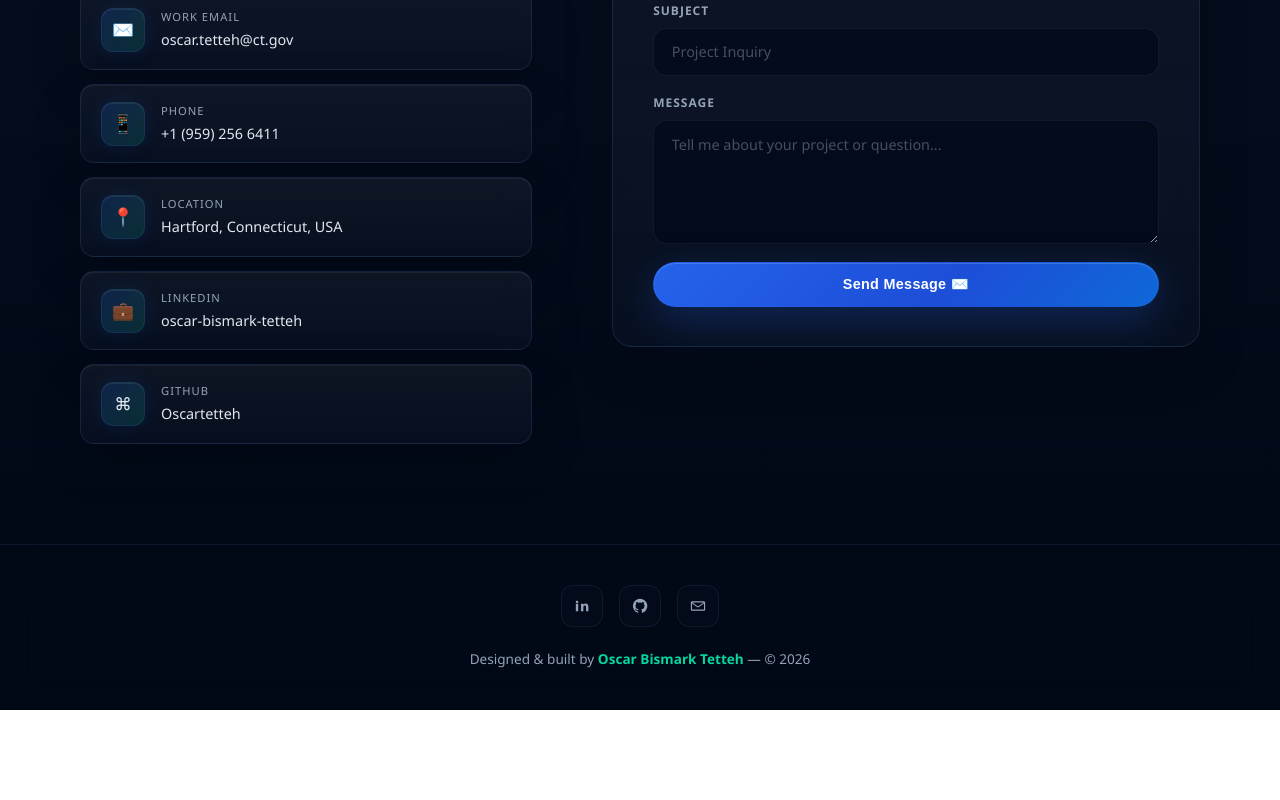
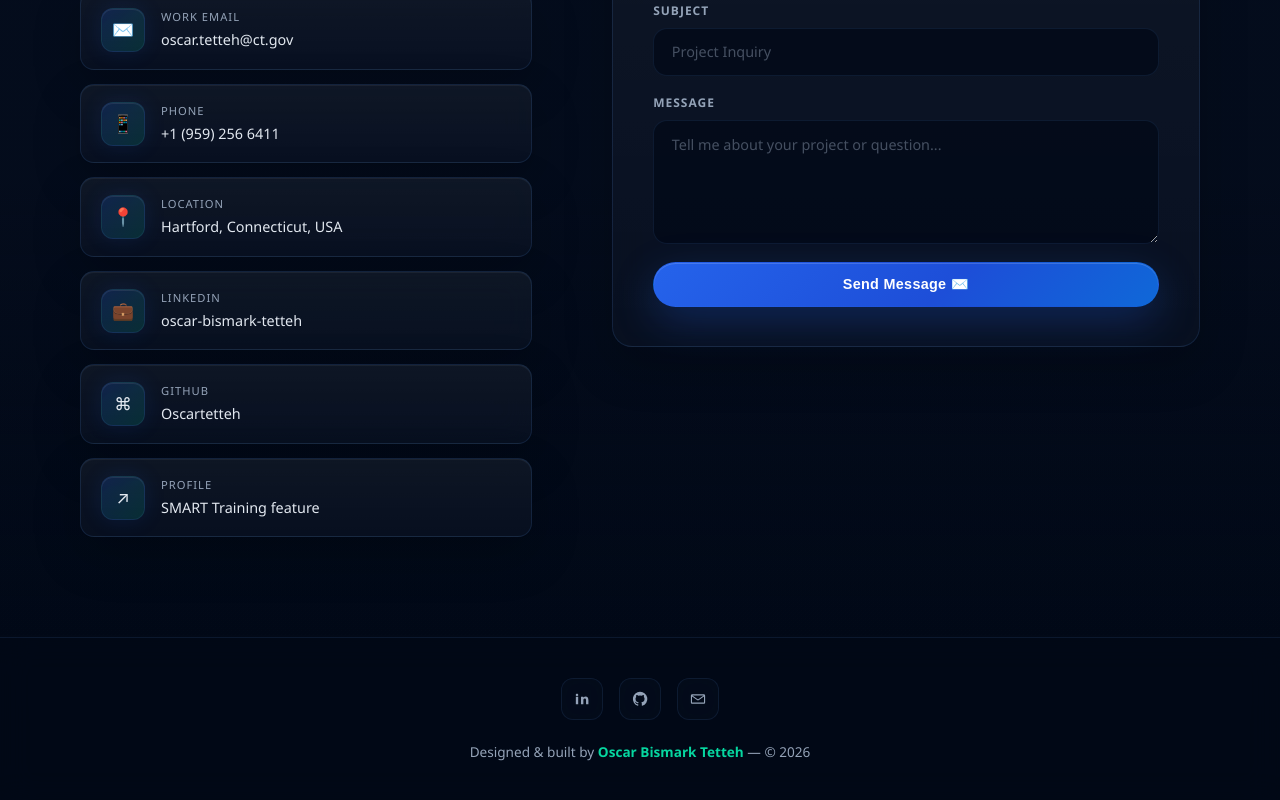
Before and after one commit to Oscartetteh/portfolio, a React (Vite) app: page / in a window 1280 px wide. Shown: the part 3804-4604 px from the top of the page. Before the commit the page ends 4514 px from the top, so only its background shows below. Built offline with nearby package versions, Linux system fonts and the light colour scheme.

Commit message:
Add external profile link

```diff
--- a/src/App.jsx
+++ b/src/App.jsx
@@ -2,6 +2,7 @@ import { useEffect, useMemo, useState } from 'react';
 
 const resumePdf = '/files/2026-05-22-Resume_Oscar_Tetteh.pdf';
 const profileImage = '/images/IMG_9525_1.jpg';
+const externalProfile = 'https://smart-training.ca/blog/2023/06/27/oscar-bismark-tetteh/';
 
 function LinkedInIcon() {
   return <svg viewBox="0 0 24 24" aria-hidden="true"><path d="M6.94 8.9H3.78v10.05h3.16V8.9ZM5.36 5.05c-1.02 0-1.69.67-1.69 1.54 0 .86.65 1.54 1.65 1.54h.02c1.04 0 1.68-.68 1.68-1.54-.02-.87-.64-1.54-1.66-1.54Zm5.32 13.9h3.16v-5.62c0-.3.02-.6.11-.82.24-.6.8-1.22 1.73-1.22 1.22 0 1.71.92 1.71 2.28v5.38h3.16v-5.75c0-3.08-1.65-4.51-3.85-4.51-1.8 0-2.58 1-3.02 1.68h.02V8.9h-3.02c.04.94 0 10.05 0 10.05Z" /></svg>;
@@ -604,6 +605,7 @@ function ContactSection() {
               <ContactCard icon="📍" label="Location">Hartford, Connecticut, USA</ContactCard>
               <ContactCard icon="💼" label="LinkedIn"><a href="https://www.linkedin.com/in/oscar-bismark-tetteh-93a1351a7" target="_blank" rel="noreferrer">oscar-bismark-tetteh</a></ContactCard>
               <ContactCard icon="⌘" label="GitHub"><a href="https://github.com/Oscartetteh" target="_blank" rel="noreferrer">Oscartetteh</a></ContactCard>
+              <ContactCard icon="↗" label="Profile"><a href={externalProfile} target="_blank" rel="noreferrer">SMART Training feature</a></ContactCard>
             </div>
           </div>
           <div className="contact-form-wrap reveal-right">
@@ -661,6 +663,7 @@ function ProjectsPage() {
                 <div className="project-tags">{tags.map((tag) => <span className="tag" key={tag}>{tag}</span>)}</div>
                 <div className="project-links">
                   <a href={pdf || '#'} className="btn btn-outline btn-sm" target={pdf ? '_blank' : undefined} rel={pdf ? 'noreferrer' : undefined}>📄 {cta}</a>
+                  <a href={externalProfile} className="btn btn-ghost btn-sm" target="_blank" rel="noreferrer">Profile</a>
                   <a href="https://github.com/Oscartetteh" className="btn btn-ghost btn-sm" target="_blank" rel="noreferrer">GitHub</a>
                 </div>
               </div>
```
